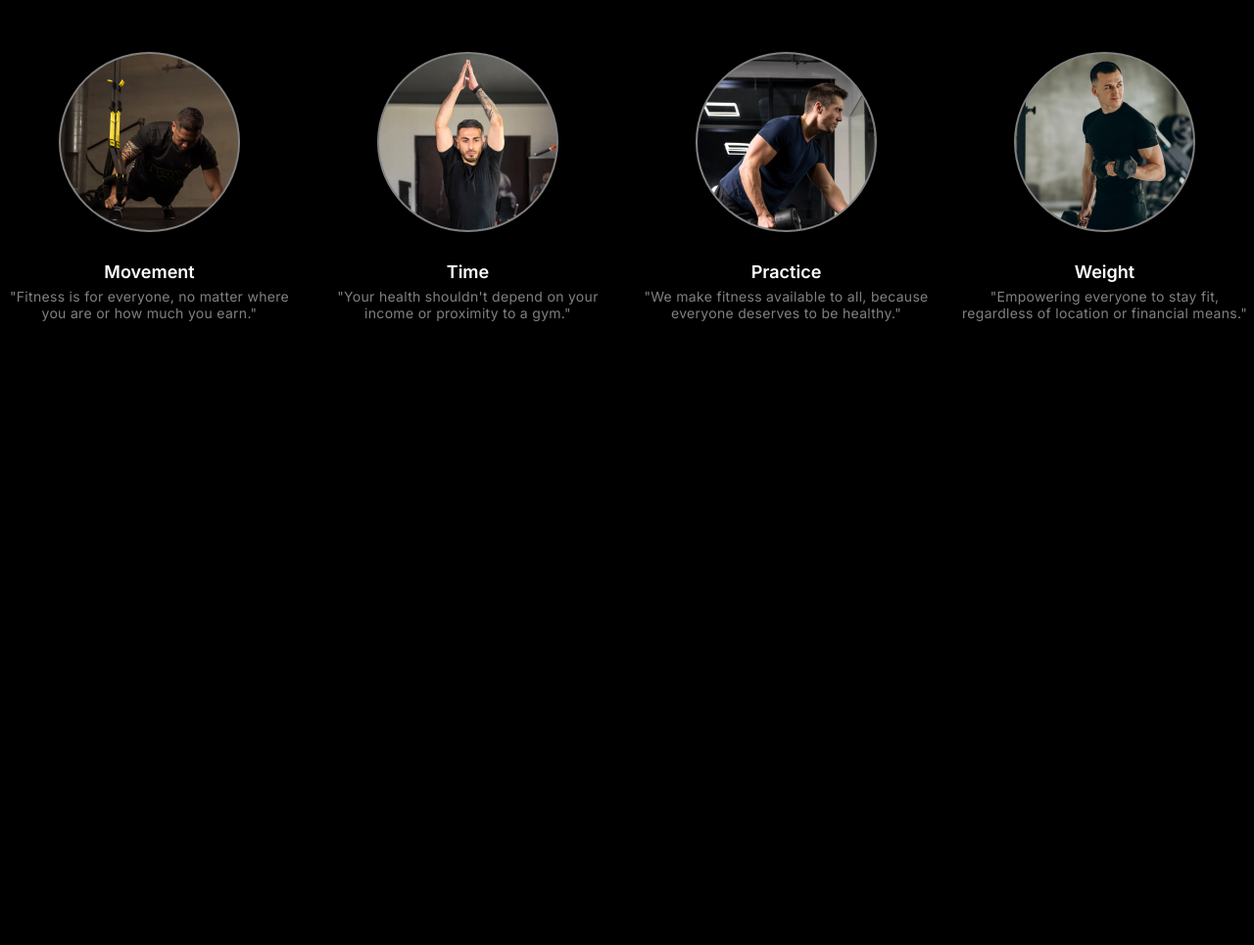
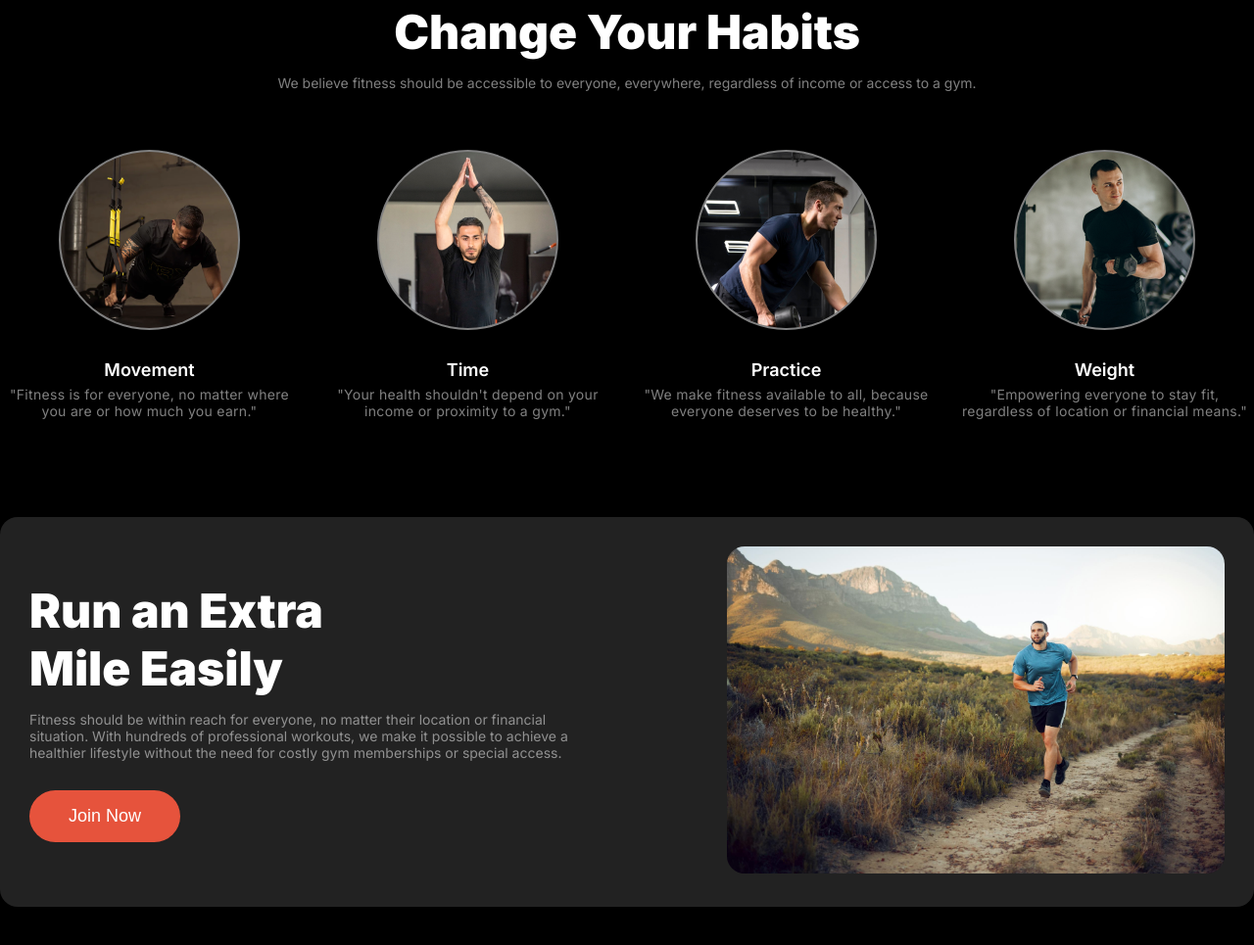
Before and after one commit to adilh-khan/fitness-website, a plain HTML site: page index.html in a window 1280 px wide. Shown: the part 755-1720 px from the top of the page at 98% size. Before the commit the page ends 1083 px from the top, so only its background shows below. Drawn offline with Linux system fonts and the light colour scheme; a web font is replaced by a local one.

Commit message:
completed run section

```diff
--- a/CSS/responsive.css
+++ b/CSS/responsive.css
@@ -16,7 +16,8 @@
         padding: 12px 20px 12px 20px;   */
     }
 
-    .banner {
+    .banner,
+    .run-container {
         flex-direction: column;
         gap: 50px;
     }
--- a/CSS/style.css
+++ b/CSS/style.css
@@ -27,7 +27,7 @@ img {
 
 .max-width {
     max-width: 1440px;
-    margin: 0 auto;
+    margin: 100px auto;
 }
 
 .bg-color {
@@ -241,9 +241,7 @@ img {
 }
 
 /* Habit Section CSS */
-.habit-container {
-    margin-top: 100px;
-}
+
 .habit-content {
     display: flex;
     flex-direction: column;
@@ -299,3 +297,35 @@ img {
     font-weight: 400;
     letter-spacing: 0.3px;
 }
+/* End */
+
+/* Run Section CSS */
+.run-container {
+    display: flex;
+    flex-direction: row;
+    padding: 30px;
+    border-radius: 18px;
+    background: rgb(34, 34, 34);
+    align-items: center;
+    gap: 160px;
+}
+
+.run-content {
+    display: flex;
+    flex-direction: column;
+    text-align: left;
+    gap: 30px;
+}
+
+.run-text {
+    display: flex;
+    flex-direction: column;
+    gap: 14px;
+}
+
+.run-img img {
+
+
+    border-radius: 18px;
+
+}
--- a/index.html
+++ b/index.html
@@ -121,6 +121,30 @@
          </section>
         <!-- Habit Section End -->
 
+        <!-- Run Section -->
+         <section>
+            <div class="max-width">
+                <div>
+                    <div class="run-container">
+                        <div class="run-content">
+                            <div class="run-text">
+                                <h3 class="section-title">Run an Extra <br> Mile Easily</h3>
+                                <p class="section-description">
+                                    Fitness should be within reach for everyone, no matter their location or financial situation. With hundreds of professional workouts, we make it possible to achieve a healthier lifestyle without the need for costly gym memberships or special access.
+                                </p>
+                            </div>
+                            <div>
+                                <button class="primary-btn">Join Now</button>
+                            </div>
+                        </div>
+                        <div class="run-img">
+                            <img src="images/run.jpg" alt="">
+                        </div>
+                    </div>
+                </div>
+            </div>
+         </section>
+        <!-- Run Section End -->
 
     </main>
 
```
